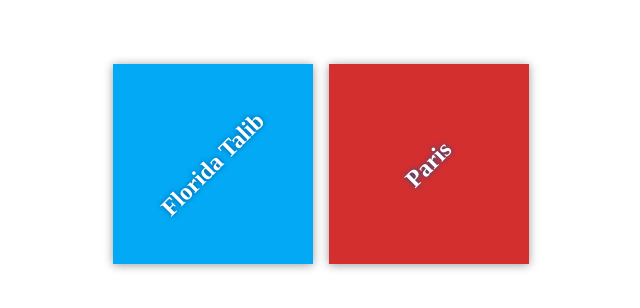
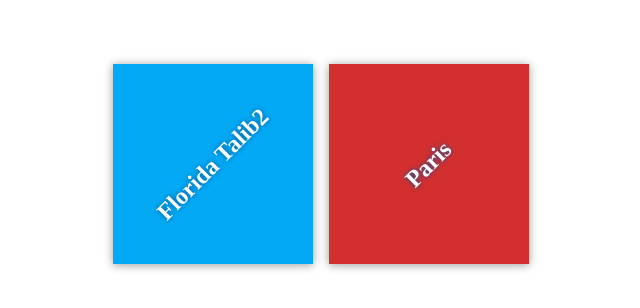
Before and after one commit to talib2/my-travel-plansT2, a plain HTML site: page index.html in a window 1280 px wide. Shown: the part 236-544 px from the top of the page, 319-959 px from the left. Drawn offline with Linux system fonts and the light colour scheme.

Commit message:
Florida Talib2

```diff
--- a/index.html
+++ b/index.html
@@ -11,7 +11,7 @@
     <div class="container">
         <div class="destination-container">
             <div class="destination" id="florida">
-                <h2>Florida Talib</h2>
+                <h2>Florida Talib2</h2>
             </div>
 
             <div class="destination" id="paris">
```
